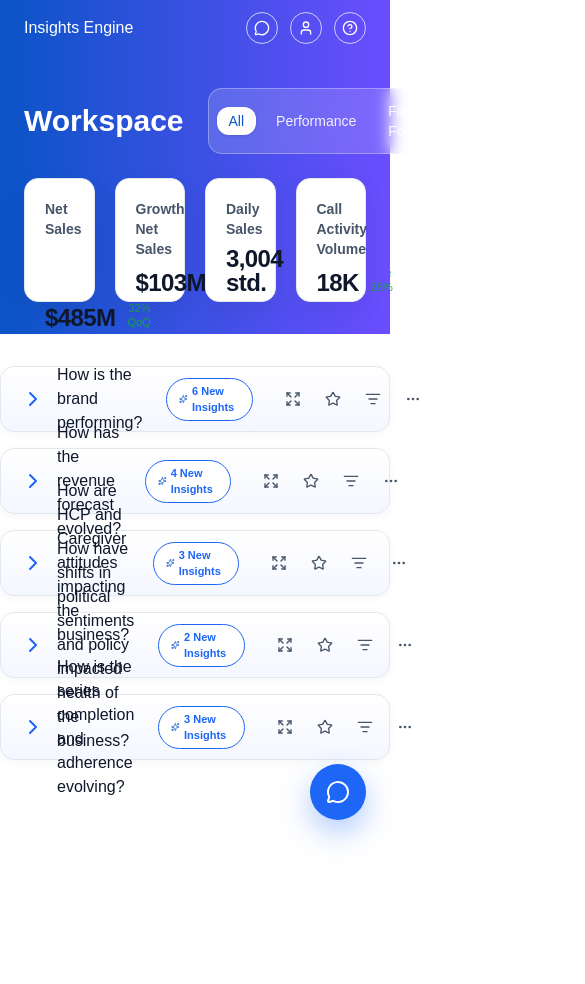
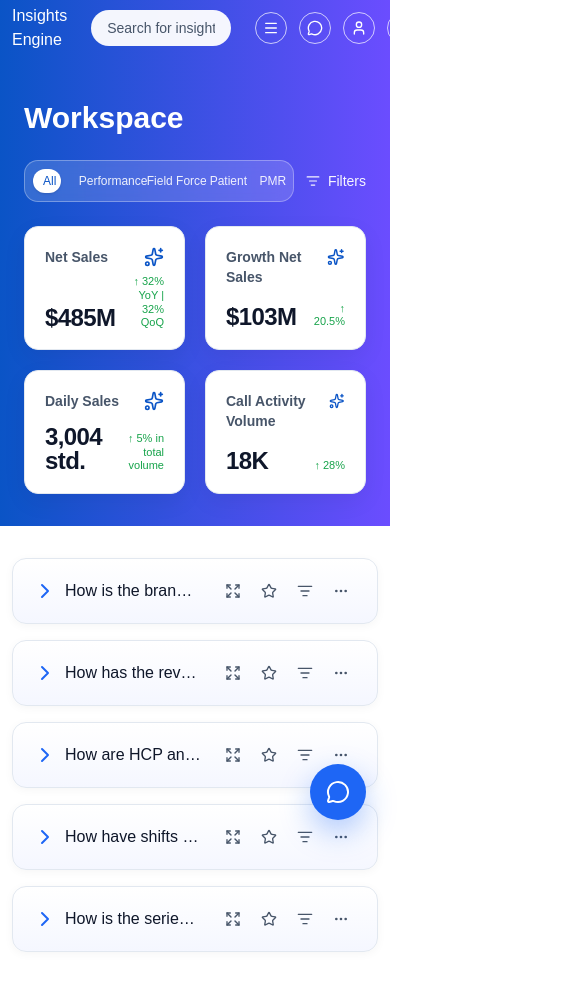
Before and after one commit to Rahul5430/InsightsEngine, a Next.js app: page /workspace in a window 390 px wide. Shown: the top 984 px of the page, 585 px wide, since content can reach past the window. Before the commit the page ends 900 px from the top, so only its background shows below. Built offline with nearby package versions, Linux system fonts and the light colour scheme.

Commit message:
responsiveness

```diff
--- a/src/app/(routes)/workspace/page.tsx
+++ b/src/app/(routes)/workspace/page.tsx
@@ -423,23 +423,23 @@ export default function WorkspacePage() {
 				}}
 			>
 				<div className='mx-auto max-w-6xl px-6'>
-					<div className='flex flex-row items-center gap-6'>
+					<div className='flex flex-col items-start gap-3 md:flex-row md:items-center md:gap-6'>
 						<div className='flex items-center justify-between py-3'>
 							<h1 className='text-3xl font-semibold text-white'>
 								Workspace
 							</h1>
 						</div>
-						<div className='flex items-center justify-between gap-6'>
+						<div className='flex w-full items-center gap-3 md:w-auto'>
 							<Suspense fallback={null}>
 								<WorkspaceTabs />
 							</Suspense>
-							<button className='flex flex-row items-center justify-center gap-2 text-sm text-white/95 hover:text-white'>
+							<button className='ml-auto flex flex-row items-center justify-center gap-2 text-sm text-white/95 hover:text-white md:ml-0'>
 								<ListFilter size={14} /> Filters
 							</button>
 						</div>
 					</div>
 					<div>
-						<div className='mt-6 grid grid-cols-4 gap-5'>
+						<div className='mt-6 grid grid-cols-2 gap-5 lg:grid-cols-4'>
 							<div className='col-span-1'>
 								<KpiCard
 									title='Net Sales'
@@ -476,12 +476,12 @@ export default function WorkspacePage() {
 					</div>
 				</div>
 			</div>
-			<div className='mx-auto max-w-6xl space-y-4 py-8'>
+			<div className='mx-auto max-w-6xl space-y-4 px-3 py-8'>
 				<AccordionRow
 					title='How is the brand performing?'
 					insightsCount={6}
 				>
-					<div className='grid grid-cols-3 gap-4'>
+					<div className='grid grid-cols-1 gap-4 md:grid-cols-2 lg:grid-cols-3'>
 						<ChartCard
 							title='Market share across regions'
 							option={msRegionsOption}
@@ -515,7 +515,7 @@ export default function WorkspacePage() {
 					title='How has the revenue forecast evolved?'
 					insightsCount={4}
 				>
-					<div className='grid grid-cols-3 gap-4'>
+					<div className='grid grid-cols-1 gap-4 md:grid-cols-2 lg:grid-cols-3'>
 						<ChartCard
 							title='LE revenue change v/s baseline'
 							option={leRevenueChangeOption}
@@ -541,7 +541,7 @@ export default function WorkspacePage() {
 					title='How are HCP and Caregiver attitudes impacting the business?'
 					insightsCount={3}
 				>
-					<div className='grid grid-cols-3 gap-4'>
+					<div className='grid grid-cols-1 gap-4 md:grid-cols-2 lg:grid-cols-3'>
 						<ChartCard
 							title='Postcard Recall Rate'
 							option={postcardRecallOption}
@@ -562,7 +562,7 @@ export default function WorkspacePage() {
 					title='How have shifts in political sentiments and policy impacted health of the business?'
 					insightsCount={2}
 				>
-					<div className='grid grid-cols-2 gap-4'>
+					<div className='grid grid-cols-1 gap-4 lg:grid-cols-2'>
 						<ChartCard
 							title='Birth rate'
 							option={birthRateOption}
@@ -767,7 +767,7 @@ export default function WorkspacePage() {
 						};
 
 						return (
-							<div className='grid grid-cols-3 gap-4'>
+							<div className='grid grid-cols-1 gap-4 md:grid-cols-2 lg:grid-cols-3'>
 								<ChartCard
 									title='Series Completion'
 									option={seriesCompletionOption}
--- a/src/app/layout.tsx
+++ b/src/app/layout.tsx
@@ -31,7 +31,7 @@ export default function RootLayout({
 	return (
 		<html lang='en'>
 			<body
-				className={`${geistSans.variable} ${geistMono.variable} antialiased`}
+				className={`${geistSans.variable} ${geistMono.variable} overflow-x-hidden antialiased`}
 			>
 				<style suppressHydrationWarning>{injectThemeVariables()}</style>
 				<div
@@ -39,7 +39,7 @@ export default function RootLayout({
 					className='transition-transform duration-300 ease-[cubic-bezier(0.22,1,0.36,1)]'
 				>
 					<NavBar />
-					{children}
+					<div className='px-0'>{children}</div>
 					<Fab />
 				</div>
 			</body>
--- a/src/app/page.tsx
+++ b/src/app/page.tsx
@@ -16,10 +16,10 @@ export default function Home() {
 				}}
 			>
 				<div className='mx-auto max-w-6xl px-6'>
-					<div className='text-center text-[28px] font-semibold tracking-tight text-white'>
+					<div className='px-2 text-center text-2xl font-semibold tracking-tight text-white sm:text-[28px]'>
 						Hi Rob, here’s what’s new in your insights world today.
 					</div>
-					<div className='mt-6 grid grid-cols-4 gap-5'>
+					<div className='mt-6 grid grid-cols-2 gap-5 lg:grid-cols-4'>
 						<div className='col-span-1'>
 							<KpiCard
 								title='Net Sales'
@@ -57,19 +57,19 @@ export default function Home() {
 			</div>
 
 			<div className='mx-auto max-w-6xl px-6 pt-6'>
-				<div className='py-4 text-xl font-semibold text-[color:var(--ie-text)]'>
+				<div className='flex flex-wrap items-center gap-2 py-4 text-lg font-semibold text-[color:var(--ie-text)] sm:text-xl'>
 					<span>Alerts</span>
-					<span className='mx-2 text-[color:var(--ie-text-muted)]'>
+					<span className='mx-2 hidden text-[color:var(--ie-text-muted)] sm:inline'>
 						|
 					</span>
 					<span>Workspace</span>
 					<NewInsightsBadge
 						count={'+ 8'}
-						className='align-middle text-sm'
+						className='align-middle text-xs sm:text-sm'
 					/>
 					<Link
 						href='/workspace'
-						className='float-right text-sm text-[color:var(--ie-primary)]'
+						className='ml-auto text-sm text-[color:var(--ie-primary)]'
 					>
 						View →
 					</Link>
@@ -92,19 +92,19 @@ export default function Home() {
 					/>
 				</div>
 
-				<div className='mt-10 py-4 text-xl font-semibold text-[color:var(--ie-text)]'>
+				<div className='mt-10 flex flex-wrap items-center gap-2 py-4 text-lg font-semibold text-[color:var(--ie-text)] sm:text-xl'>
 					<span>Alerts</span>
-					<span className='mx-2 text-[color:var(--ie-text-muted)]'>
+					<span className='mx-2 hidden text-[color:var(--ie-text-muted)] sm:inline'>
 						|
 					</span>
 					<span>Collections</span>
 					<NewInsightsBadge
 						count={'+ 7'}
-						className='align-middle text-sm'
+						className='align-middle text-xs sm:text-sm'
 					/>
 					<Link
 						href='/collections'
-						className='float-right text-sm text-[color:var(--ie-primary)]'
+						className='ml-auto text-sm text-[color:var(--ie-primary)]'
 					>
 						View →
 					</Link>
--- a/src/components/NavBar.tsx
+++ b/src/components/NavBar.tsx
@@ -1,4 +1,4 @@
-import { Bell, HelpCircle, MessageCircle, User } from 'lucide-react';
+import { Bell, HelpCircle, Menu, MessageCircle, User } from 'lucide-react';
 import Link from 'next/link';
 
 import { ChatPanel } from '@/components/chat/ChatPanel';
@@ -14,16 +14,30 @@ export function NavBar() {
 					'linear-gradient(90deg, var(--ie-nav), var(--ie-nav-end))',
 			}}
 		>
-			<div className='mx-auto flex h-14 max-w-6xl items-center gap-6 px-6'>
+			<div className='mx-auto flex h-14 max-w-6xl items-center gap-6 px-3 sm:px-6'>
 				<Link href='/' className='text-white'>
 					Insights Engine
 				</Link>
-				<NavLinks />
+				{/* desktop nav links */}
+				<div className='hidden md:block'>
+					<NavLinks />
+				</div>
 				<input
-					className='hidden w-[350px] rounded-[9999px] bg-white/95 px-5 py-2 text-sm text-[color:var(--ie-text)] outline-none placeholder:text-[color:var(--ie-text-muted)] md:block'
+					className='w-[140px] rounded-[9999px] bg-white/95 px-4 py-2 text-sm text-[color:var(--ie-text)] outline-none placeholder:text-[color:var(--ie-text-muted)] sm:w-[220px] md:w-[350px]'
 					placeholder='Search for insights...'
 				/>
 				<div className='ml-auto flex items-center gap-3'>
+					{/* mobile hamburger to open quick panel */}
+					<NotificationPanel
+						trigger={
+							<button
+								aria-label='Menu'
+								className='grid h-8 w-8 cursor-pointer place-items-center rounded-full border border-white/70 text-white hover:bg-white/10 md:hidden'
+							>
+								<Menu size={16} />
+							</button>
+						}
+					/>
 					<ChatPanel
 						trigger={
 							<button
@@ -40,7 +54,7 @@ export function NavBar() {
 					>
 						<User size={16} />
 					</button>
-					<div className='hidden md:block'>
+					<div>
 						<NotificationPanel
 							trigger={
 								<button
--- a/src/components/workspace/AccordionRow.tsx
+++ b/src/components/workspace/AccordionRow.tsx
@@ -46,7 +46,7 @@ export function AccordionRow({
 	return (
 		<div className='rounded-[14px] border border-[color:var(--ie-border)] bg-[linear-gradient(180deg,rgba(255,255,255,1)_0%,rgba(245,247,255,1)_100%)] shadow-[var(--ie-shadow-soft)]'>
 			<div
-				className='group flex h-[64px] w-full cursor-pointer items-center gap-3 px-5 text-left'
+				className='group flex h-[64px] w-full cursor-pointer items-center gap-2 px-5 text-left'
 				onClick={() => setOpen((v) => !v)}
 				role='button'
 				aria-expanded={open}
@@ -59,18 +59,19 @@ export function AccordionRow({
 				}}
 			>
 				<span
-					className={`text-[color:var(--ie-primary)] transition-transform duration-300 ${open ? 'rotate-90' : ''}`}
+					className={`flex-shrink-0 text-[color:var(--ie-primary)] transition-transform duration-300 ${open ? 'rotate-90' : ''}`}
 				>
 					<ChevronRight />
 				</span>
-				<span className='font-medium text-[color:var(--ie-text)]'>
+				<span className='min-w-0 flex-1 truncate font-medium text-[color:var(--ie-text)]'>
 					{title}
 				</span>
 				{insightsCount > 0 && (
-					<NewInsightsBadge count={insightsCount} />
+					<span className='hidden md:inline-flex'>
+						<NewInsightsBadge count={insightsCount} />
+					</span>
 				)}
-				<div className='flex-1' />
-				<div className='flex flex-row gap-2'>
+				<div className='ml-2 flex flex-shrink-0 flex-row gap-1'>
 					<button
 						type='button'
 						aria-label='Expand'
--- a/src/components/workspace/WorkspaceTabs.tsx
+++ b/src/components/workspace/WorkspaceTabs.tsx
@@ -21,7 +21,7 @@ export function WorkspaceTabs() {
 		<Link
 			key={tab}
 			href={buildHref(pathname, tab)}
-			className={`cursor-pointer rounded-[12px] px-3 py-1 text-sm ${
+			className={`min-w-0 rounded-full px-2.5 py-1 text-xs whitespace-nowrap transition-colors sm:px-3 sm:py-1.5 sm:text-sm ${
 				current === tab
 					? 'bg-white text-[color:var(--ie-nav)] shadow'
 					: 'text-white/90 hover:bg-white/10'
@@ -32,7 +32,7 @@ export function WorkspaceTabs() {
 	);
 
 	return (
-		<div className='flex items-center gap-2 rounded-[14px] border border-white/30 bg-white/15 px-2 py-2 backdrop-blur'>
+		<div className='flex w-full items-center gap-2 overflow-x-auto rounded-[14px] border border-white/30 bg-white/15 px-2 py-2 whitespace-nowrap backdrop-blur md:flex-wrap md:overflow-visible md:whitespace-normal'>
 			{chip('all', 'All')}
 			{chip('performance', 'Performance')}
 			{chip('field-force', 'Field Force')}
```
